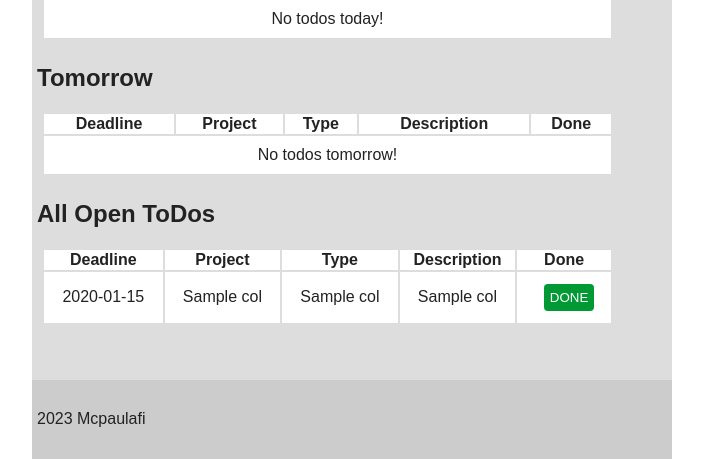
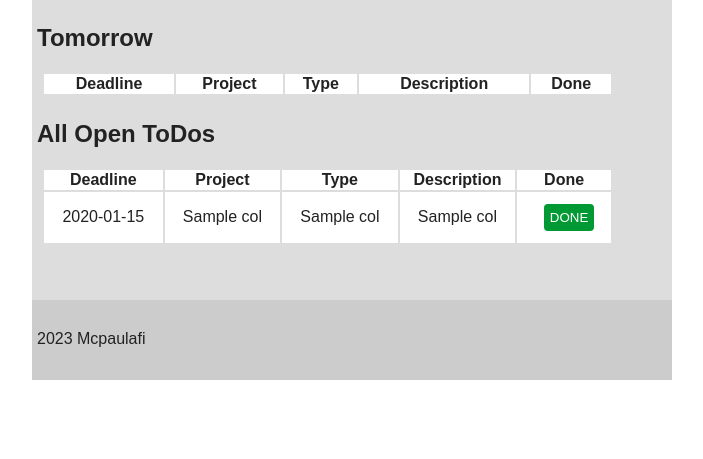
Before and after one commit to mcpaulafi/Todotoday, a Flask app: template templates/todolist.html in a window 1280 px wide. Shown: the part 293-752 px from the top of the page, without its empty margins (288-991 px from the left). Run offline with Flask 3, Linux system fonts and the light colour scheme; the visitor is signed in with stand-in values (Sample User, id 1); the template is opened without the code that fills it: most values are stand-ins (such as "Sample title", 1, 10 or a date in 2020); lists and menus that the app fills with data are empty.

Commit message:
Hide zero todos message, prints on wrong place.

```diff
--- a/templates/todolist.html
+++ b/templates/todolist.html
@@ -32,7 +32,7 @@
                 </td>
                 </tr>
                 {% else %}
-                <tr><td colspan='5'>No todos today!</td></tr>
+                <!--tr><td colspan='5'>No todos today!</td></tr-->
                 {% endif %}
             {% else %}
                 <tr><td colspan='5'>No late todos today!!</td></tr>
@@ -51,7 +51,7 @@
                 <td>{{ col[3] }} </td>
                 <td>
                     {% if col[4]  %}
-                        Done at {{ col[4].strftime("%d.%m.%Y") }}
+                  Done at {{ col[4].strftime("%d.%m.%Y") }}
                     {% else %}
                         <form action="/todolist" method="POST">
                         <input type="hidden" name="id" value="{{ col[5] }}">
@@ -61,7 +61,7 @@
                 </td>
                 </tr>
                 {% else %}
-                <tr><td colspan='5'>No todos tomorrow!</td></tr>
+                <!--tr><td colspan='5'>No todos tomorrow!</td></tr-->
                 {% endif %}
             {% else %}
                 <tr><td colspan='5'>No late todos tomorrow!!</td></tr>
```
